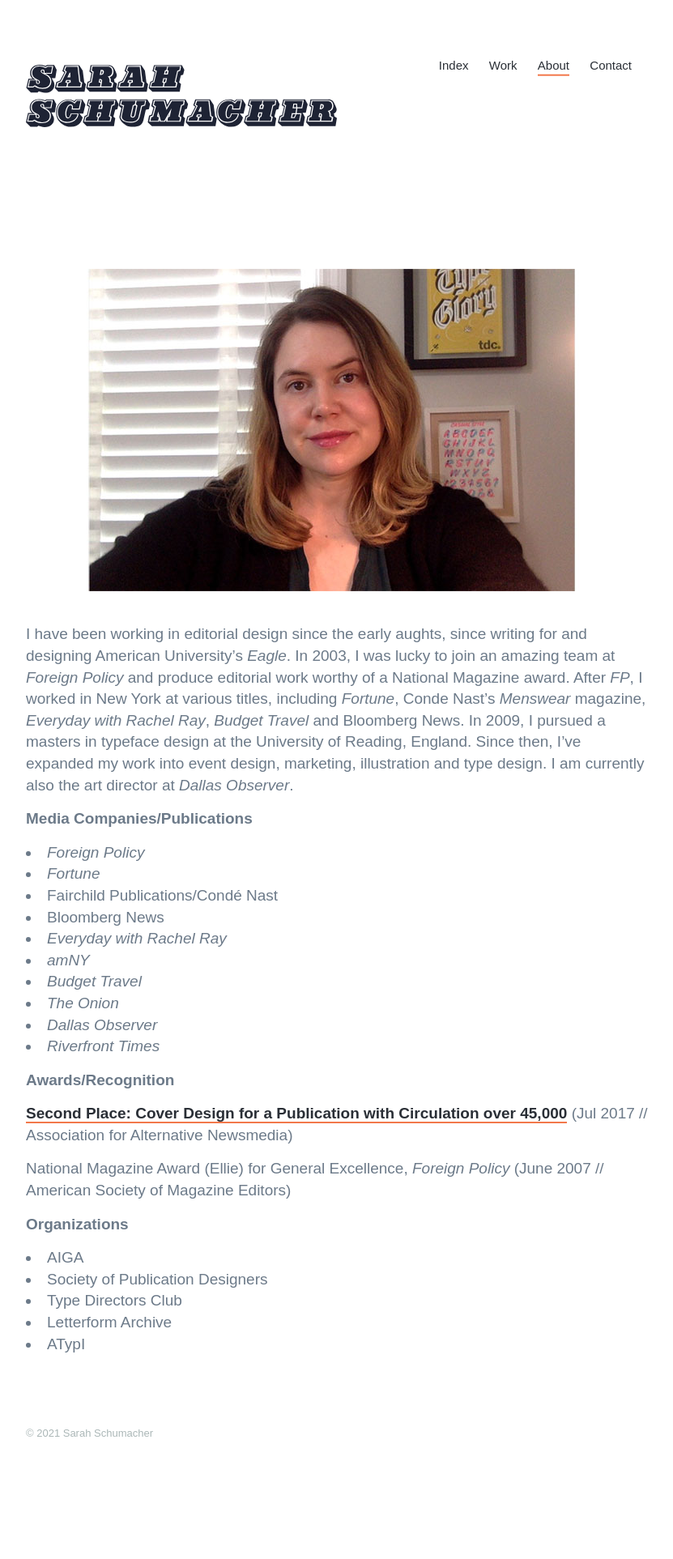
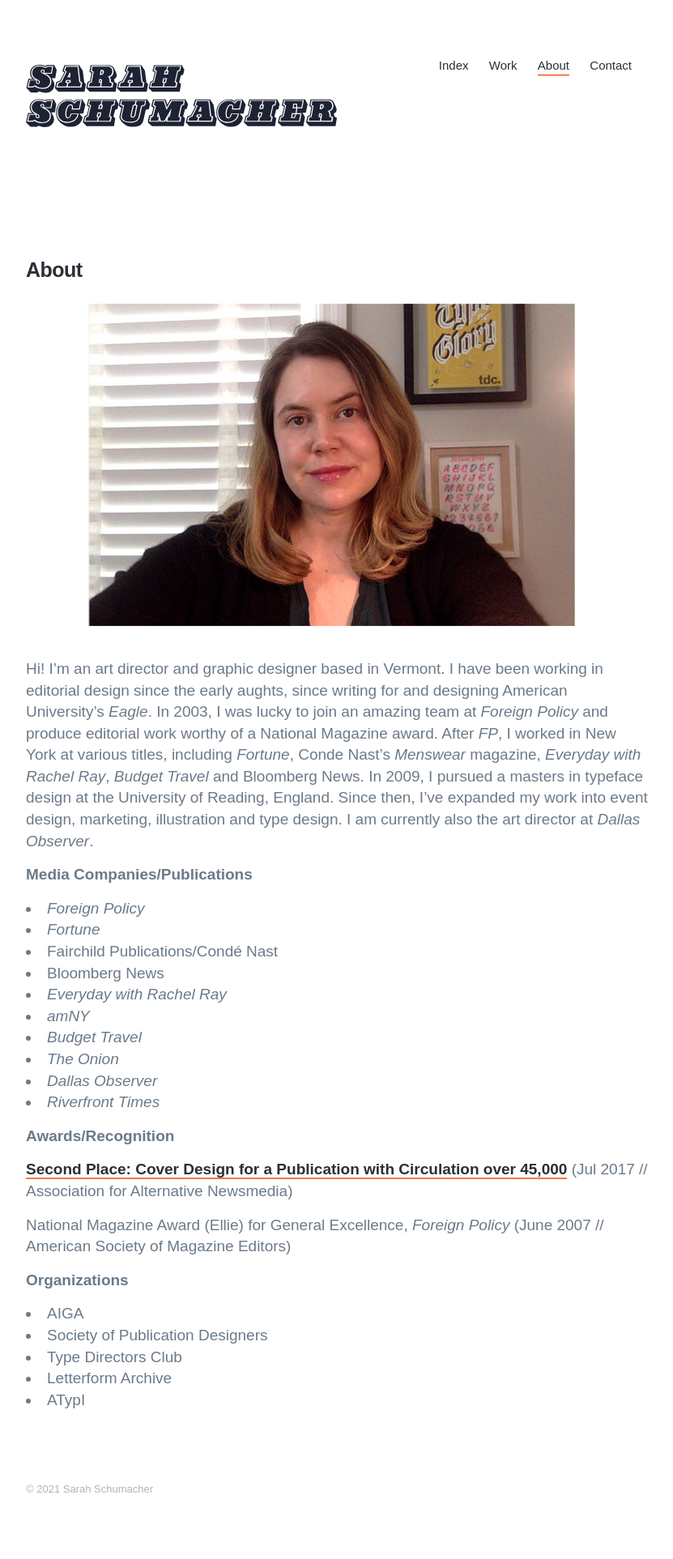
Before and after one commit to snsnsns/snsnsns.github.io, a Jekyll site: the page built from _pages/about.md, in a window 1280 px wide. Shown: the whole page at 81% size, without its empty margins (224-1055 px from the left). Built offline with Jekyll 4.4.1, drawn with Linux system fonts in a browser that asks for light colours; nearby versions of some CDN libraries; some web fonts are replaced; before the commit the page ends 1856 px from its top, so only the background shows below that.

Commit message:
Add files via upload

```diff
--- a/_pages/about.md
+++ b/_pages/about.md
@@ -4,10 +4,11 @@
 description: I'm an art director and graphic designer based in Vermont.
 featured_image:/images/blogimages/About/schumacherheadshot.jpg
 ---
+## About
+
 ![](/images/blogimages/About/schumacherheadshot.jpg)
 
-I have been working in editorial design since the early aughts, since writing for and designing American University's *Eagle*. In 2003, I was lucky to join an amazing team at *Foreign Policy* and produce editorial work worthy of a National Magazine award. After *FP*, I worked in New York at various titles, including *Fortune*, Conde Nast's *Menswear* magazine, *Everyday with Rachel Ray*, *Budget Travel* and Bloomberg News. In 2009, I pursued a masters in typeface design at the University of Reading, England. Since then, I've expanded my work into event design, marketing, illustration and type design. I am currently also the art director at *Dallas Observer*.
-
+Hi! I'm an art director and graphic designer based in Vermont. I have been working in editorial design since the early aughts, since writing for and designing American University's *Eagle*. In 2003, I was lucky to join an amazing team at *Foreign Policy* and produce editorial work worthy of a National Magazine award. After *FP*, I worked in New York at various titles, including *Fortune*, Conde Nast's *Menswear* magazine, *Everyday with Rachel Ray*, *Budget Travel* and Bloomberg News. In 2009, I pursued a masters in typeface design at the University of Reading, England. Since then, I've expanded my work into event design, marketing, illustration and type design. I am currently also the art director at *Dallas Observer*.
 
 __Media Companies/Publications__
 + *Foreign Policy*
```
